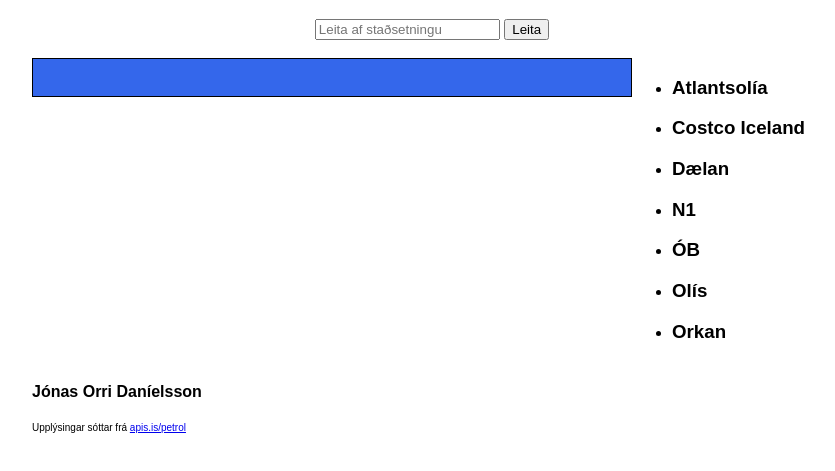
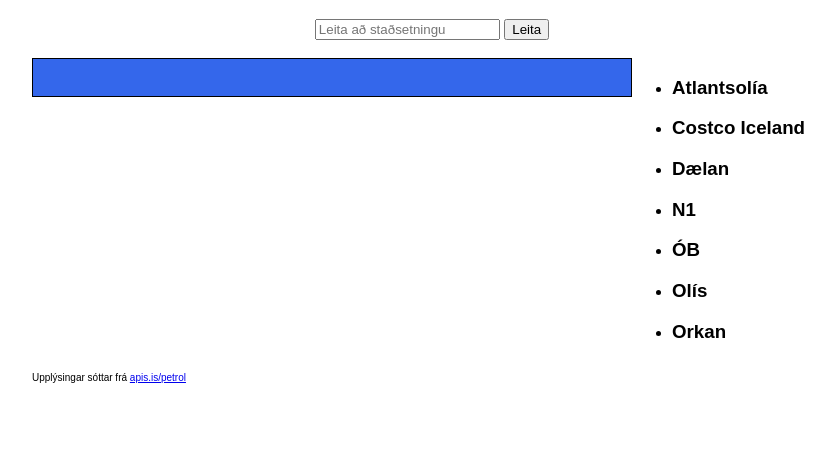
Before and after one commit to Jod2002/bensinverd, a plain HTML site: page index.html in a window 1280 px wide. Shown: the part 61-532 px from the top of the page, without its empty margins (208-1043 px from the left). Drawn offline with Linux system fonts and the light colour scheme; no server answers.

Commit message:
Update index.html
update (19.01.2021)

```diff
--- a/index.html
+++ b/index.html
@@ -4,12 +4,12 @@
 		<meta charset="UTF-8">
 		<meta name="viewport" content="width=device-width, initial-scale=1.0">
 		<link rel="stylesheet" href="style.css">
-		<title>Bensín verð</title>
+		<title>Eldsneytisverð.is</title>
 	</head>
 	<body>
 		<header id="top">
 			<H1>Bensín & Dísel verð</H1>
-			<input type="text" id="searchBar" placeholder="Leita af staðsetningu">
+			<input type="text" id="searchBar" placeholder="Leita að staðsetningu">
 			<input type="submit" value="Leita" id="submitBtn">
 		</header>
 		<br>
@@ -43,7 +43,6 @@
 				</ul>
 			</div>
 		</section>
-		<h4>Jónas Orri Daníelsson</h4>
 		<p style="font-size: 10px;">Upplýsingar sóttar frá <a href="https://apis.is/petrol" target="_blank">apis.is/petrol</a></p>
 
 		<script src="app.js"></script>
```
